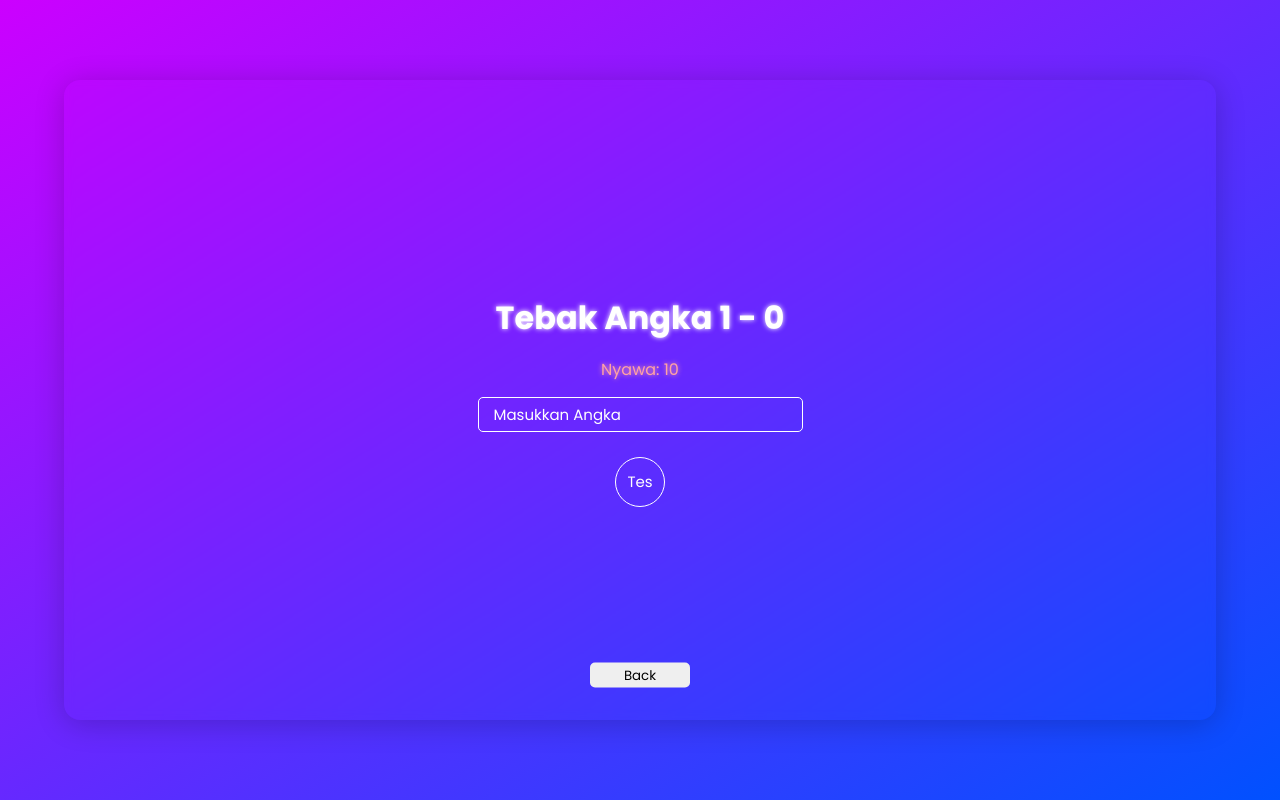
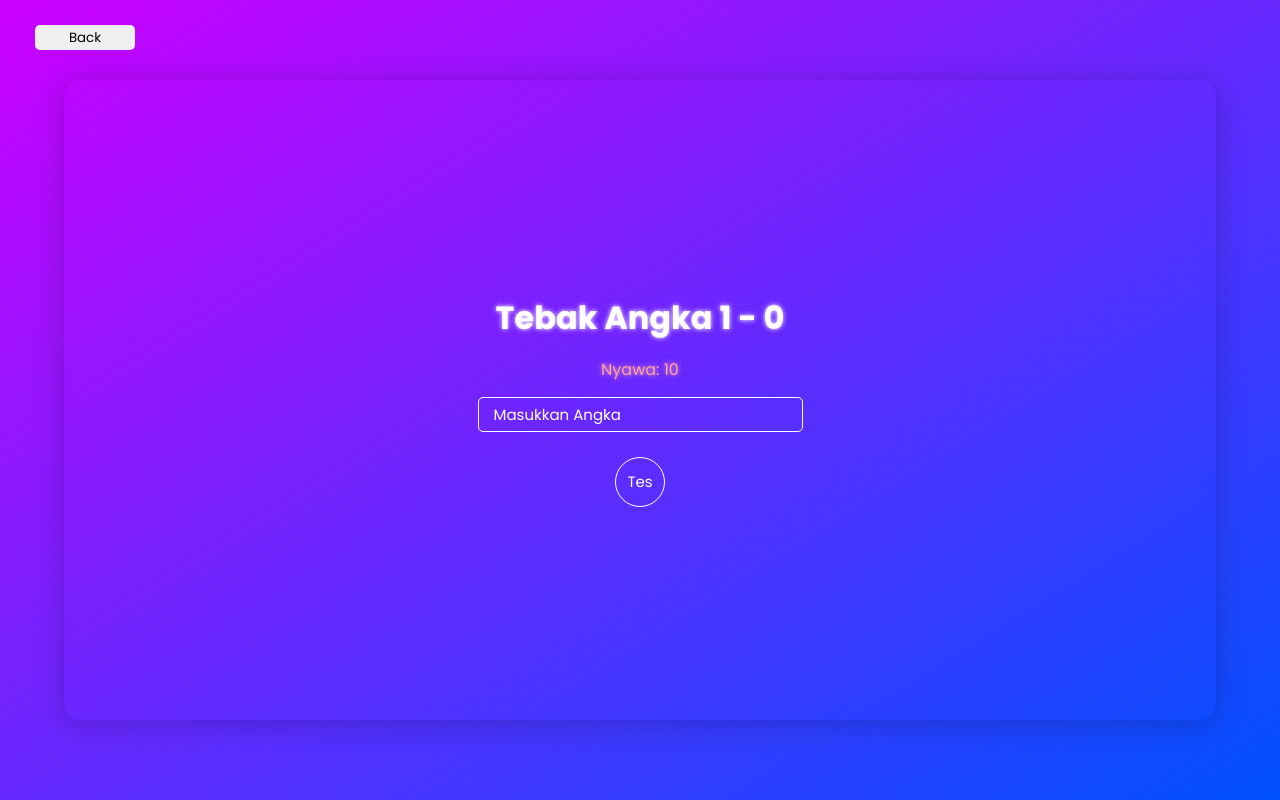
Before and after one commit to avocodev/simple-guess-number, a plain HTML site: page game.html in a window 1280 px wide. Drawn offline with Linux system fonts and the light colour scheme.

Commit message:
Change position back button

```diff
--- a/styles/game.css
+++ b/styles/game.css
@@ -166,7 +166,6 @@ body {
   border: none;
 
   position: absolute;
-  bottom: 100px;
-  left: 50%;
-  transform: translate(-50%, -50%);
+  top: 25px;
+  left: 35px;
 }
```
